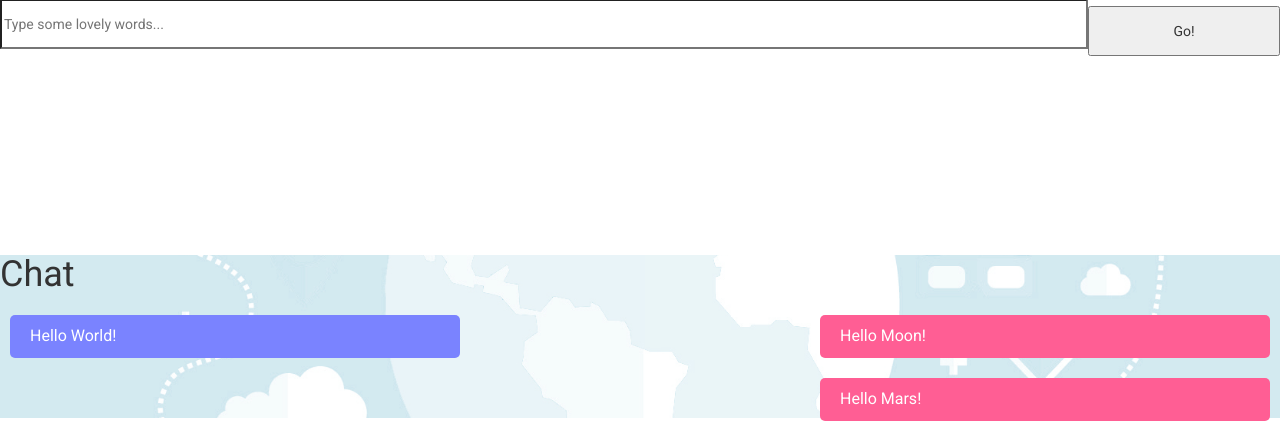
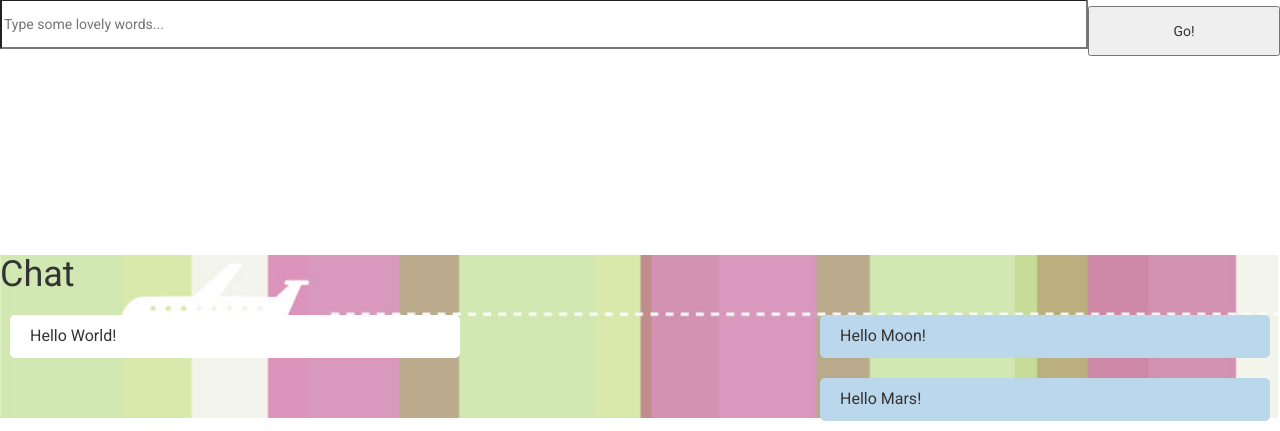
Before and after one commit to ephes/trivago2015, a Django app: template trivago2015/templates/pages/index.html in a window 1280 px wide. Shown: the part 751-1182 px from the top of the page. Run offline with Django 3.2, Linux system fonts and the light colour scheme; the template is opened without the code that fills it, so the values that code supplies are empty; some libraries are stand-ins or nearby versions.

Commit message:
Slight fixes to the Chat

```diff
--- a/trivago2015/static/css/style.css
+++ b/trivago2015/static/css/style.css
@@ -28,7 +28,7 @@ ul, li{
   background-size: cover;
 }
 #page-chat {
-  background: url(/static/images/bg-chat2.jpg) no-repeat center center fixed;
+  background: url(/static/images/bg-chat1.jpg) no-repeat center center fixed;
   -webkit-background-size: cover;
   -moz-background-size: cover;
   -o-background-size: cover;
@@ -142,11 +142,11 @@ height: 50px;
   background-color: green;
 }
 .my-blob{
-  background-color: #7A83FF;
+  background-color: #FFF;
   font-size: 16px;
   font-weight: normal;
   clear: both;
-  color: white;
+  color: #333;
   width: 70%;
   max-width: 450px;
   padding: 10px 20px 10px 20px;
@@ -154,20 +154,22 @@ height: 50px;
   display: block;
   border-radius: 5px;
   display: inline-block;
+  text-shadow: none;
 }
 .your-blob{
-  background-color: #FF5E94;
+  background-color: #bbd7ec;
   float: right;
   clear: both;
   font-size: 16px;
   font-weight: normal;
-  color: white;
+  color: #333;
   width: 70%;
   max-width: 450px;
   padding: 10px 20px 10px 20px;
   margin: 10px;
   display: block;
   border-radius: 5px;
+  text-shadow: none;
 }
 
 /*
--- a/trivago2015/static/js/script.js
+++ b/trivago2015/static/js/script.js
@@ -82,7 +82,9 @@ $("#btn-find-events").click(function() {
             '<div class="people-image">' +
               '<img src="' + image + '" />' +
             '</div>' + previous_str +
-            '<img class="top" data-order="' + i + '" src="/static/images/icons/top.png" />' + next_str +
+            '<a href="#page-chat">' +
+              '<img class="top" src="/static/images/icons/top.png" />' + next_str +
+            '</a>' +
             '<div class="people-txt">' +
               '<p>' + description + '</p>' +
               '<p class="category-title">Categories:</p>' +
```
